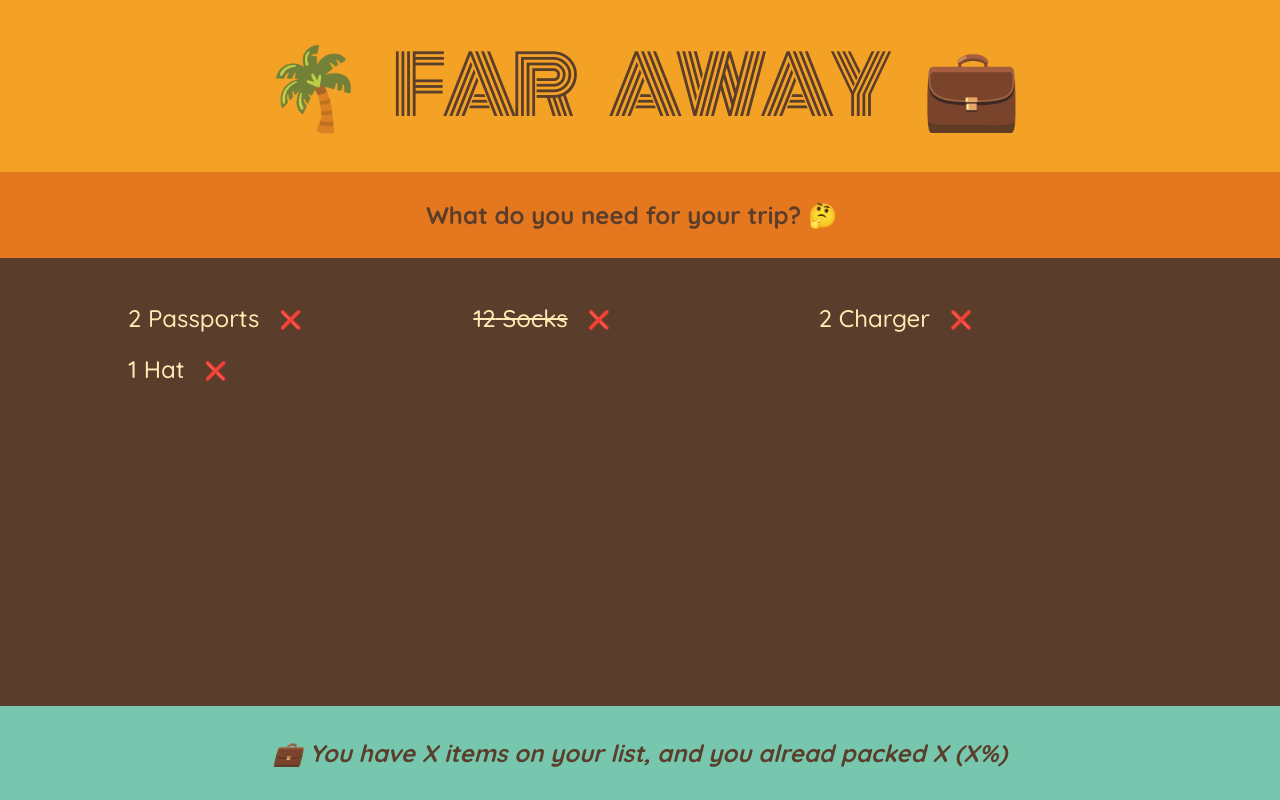
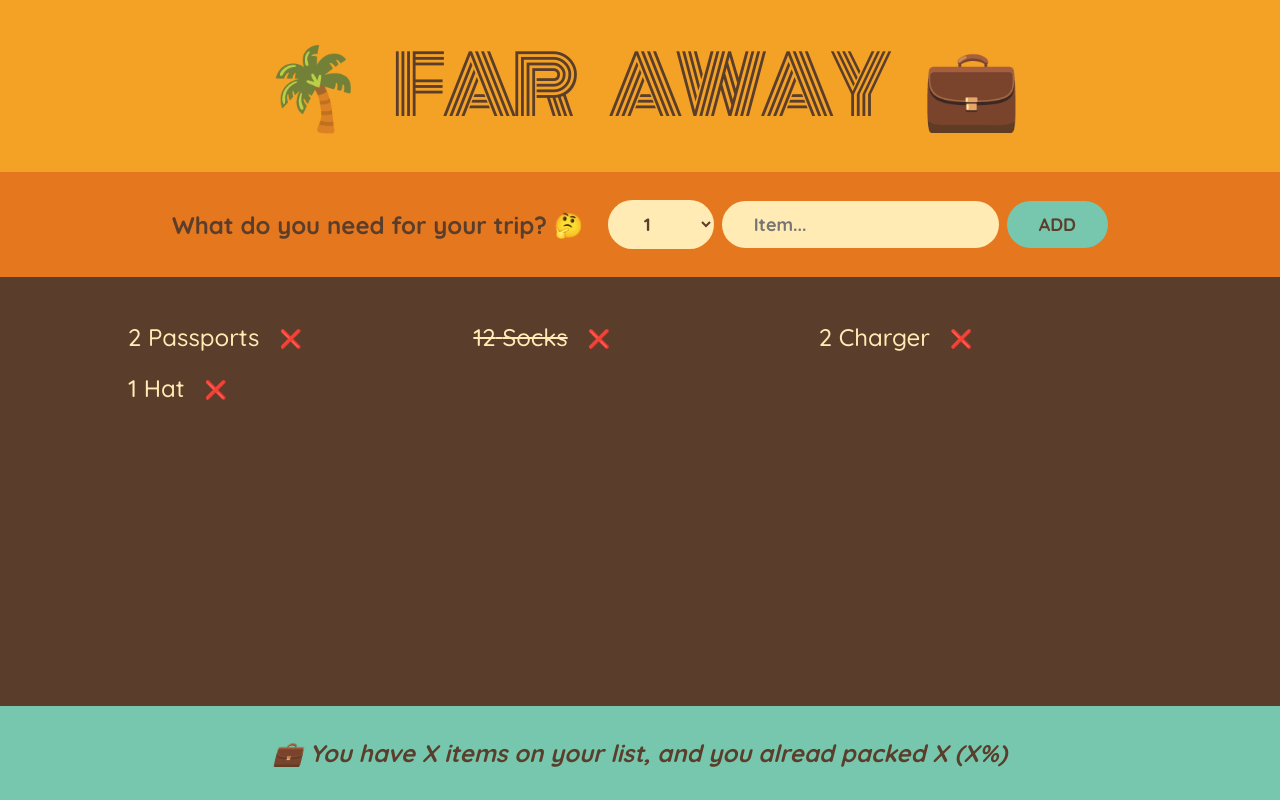
Before and after one commit to mperez132/travel-list, a React (Create React App) app: page / in a window 1280 px wide. Built offline with nearby package versions, Linux system fonts and the light colour scheme.

Commit message:
Updating text without updating whole page.

```diff
--- a/src/App.js
+++ b/src/App.js
@@ -1,3 +1,5 @@
+import { useState } from "react";
+
 const initialItems = [
   { id: 1, description: "Passports", quantity: 2, packed: false },
   { id: 2, description: "Socks", quantity: 12, packed: true },
@@ -20,10 +22,29 @@ function Logo() {
 }
 
 function Form() {
+  const [description, setDescription] = useState("");
+  function handleSubmit(e) {
+    e.preventDefault();
+  }
+
   return (
-    <div className="add-form">
+    <form className="add-form" onSubmit={handleSubmit}>
       <h3>What do you need for your trip? 🤔</h3>
-    </div>
+      <select>
+        {Array.from({ length: 20 }, (_, i) => i + 1).map((num) => (
+          <option value={num} key={num}>
+            {num}
+          </option>
+        ))}
+      </select>
+      <input
+        type="text"
+        placeholder="Item..."
+        value={description}
+        onChange={(e) => setDescription(e.target.value)}
+      />
+      <button>Add</button>
+    </form>
   );
 }
 
@@ -32,7 +53,7 @@ function PackingList() {
     <div className="list">
       <ul>
         {initialItems.map((item) => (
-          <Item item={item} />
+          <Item item={item} key={item.id} />
         ))}
       </ul>
     </div>
```
